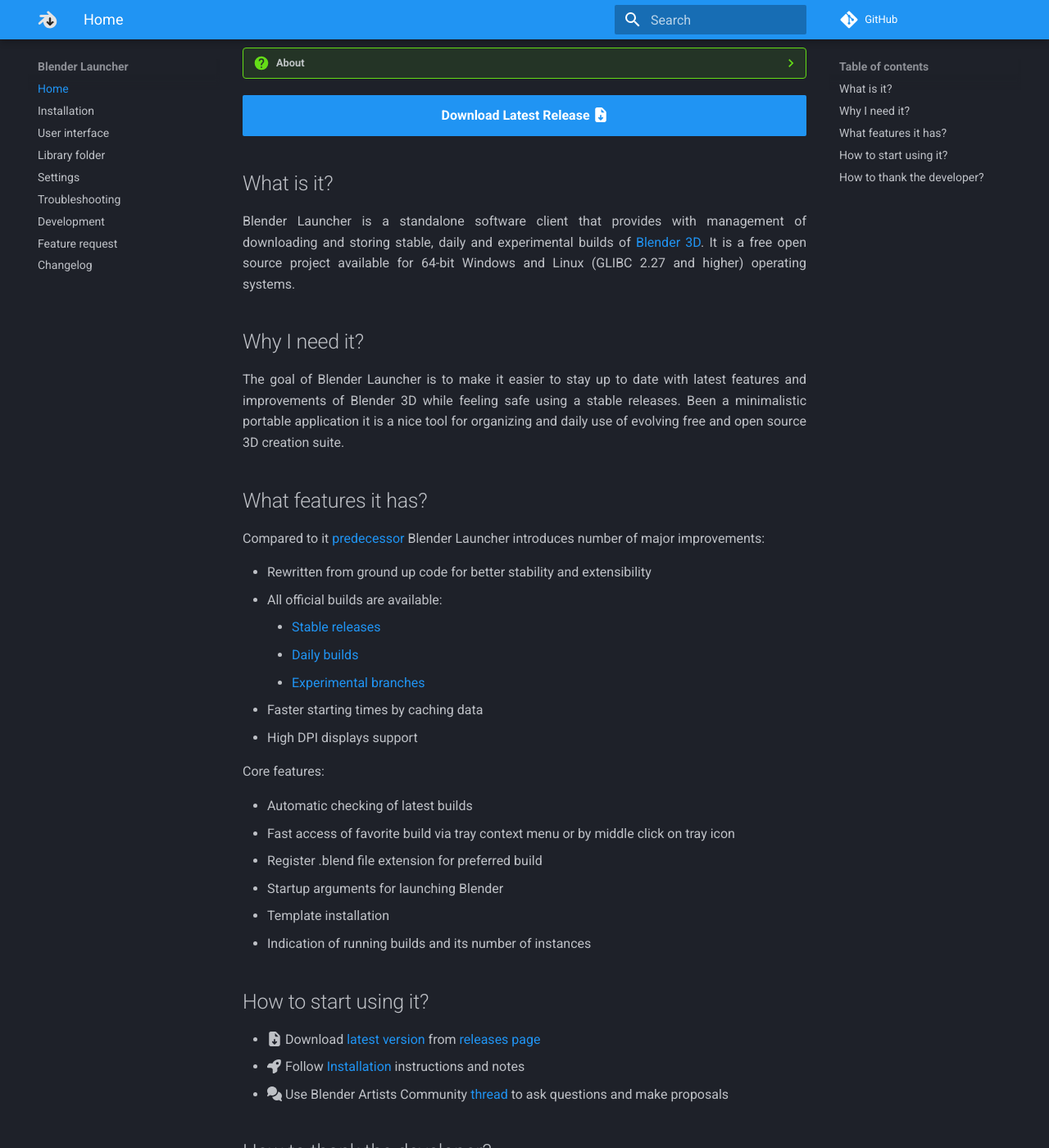
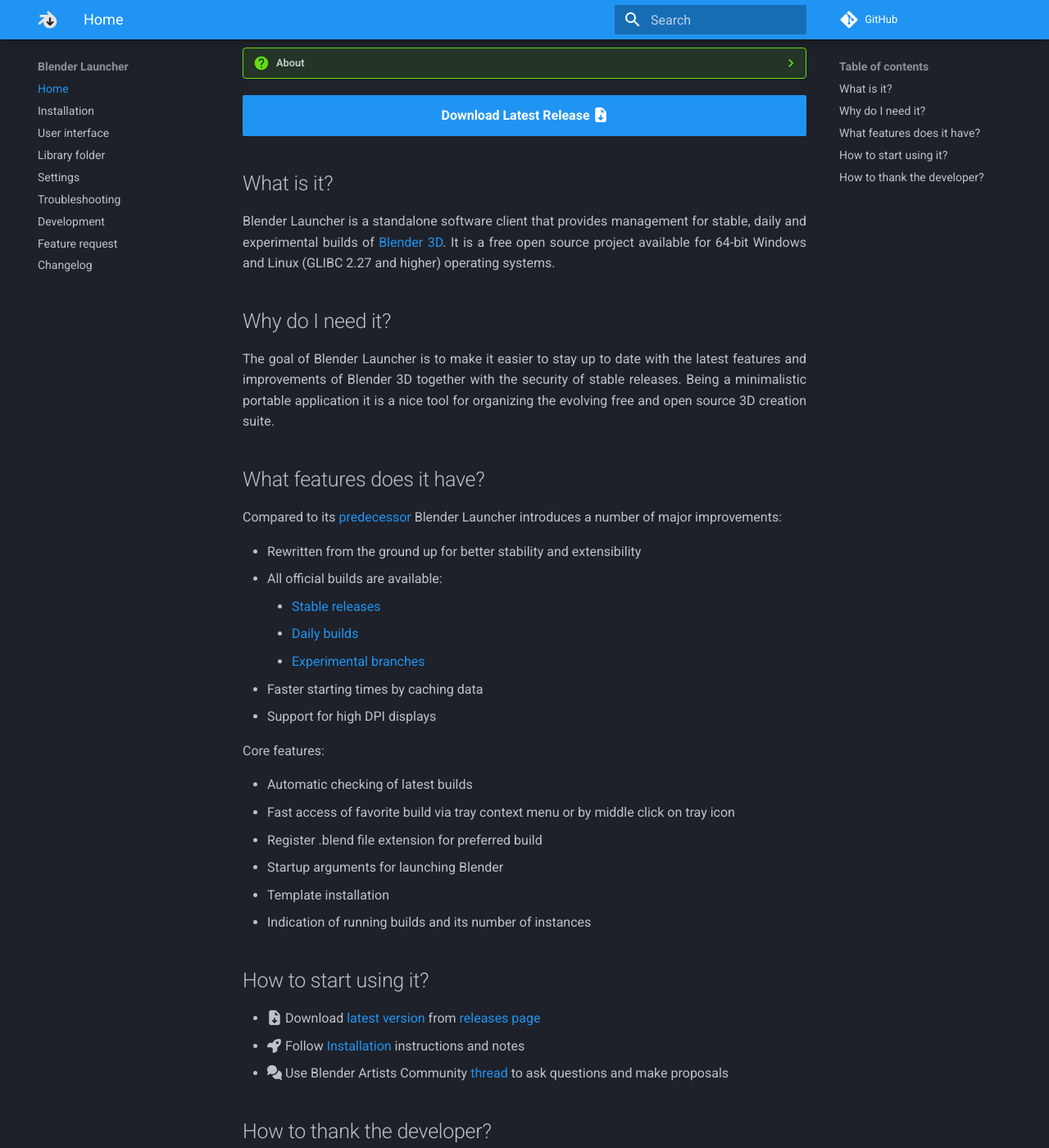
Before and after one commit to DotBow/Blender-Launcher, an MkDocs documentation site: the page built from docs/mkdocs/index.md, in a window 1280 px wide and 1400 px high, scrolled down 470 px. Shown: the whole window at 82% size. Built offline with MkDocs 1.6.1 and Material for MkDocs 9.7.7, drawn with Linux system fonts in a browser that asks for light colours; comment, search, counter and statistics services are not loaded.

Commit message:
Corrected and cleaned up English grammar (pull #54)

```diff
--- a/docs/mkdocs/index.md
+++ b/docs/mkdocs/index.md
@@ -31,23 +31,23 @@
 
 ## What is it?
 
-Blender Launcher is a standalone software client that provides with management of downloading and storing stable, daily and experimental builds of [Blender 3D](https://www.blender.org/). It is a free open source project available for 64-bit Windows and Linux (GLIBC 2.27 and higher) operating systems.
+Blender Launcher is a standalone software client that provides management for stable, daily and experimental builds of [Blender 3D](https://www.blender.org/). It is a free open source project available for 64-bit Windows and Linux (GLIBC 2.27 and higher) operating systems.
 
-## Why I need it?
+## Why do I need it?
 
-The goal of Blender Launcher is to make it easier to stay up to date with latest features and improvements of Blender 3D while feeling safe using a stable releases. Been a minimalistic portable application it is a nice tool for organizing and daily use of evolving free and open source 3D creation suite.
+The goal of Blender Launcher is to make it easier to stay up to date with the latest features and improvements of Blender 3D together with the security of stable releases. Being a minimalistic portable application it is a nice tool for organizing the evolving free and open source 3D creation suite.
 
-## What features it has?
+## What features does it have?
 
-Compared to it [predecessor](https://github.com/DotBow/Blender-Version-Manager) Blender Launcher introduces number of major improvements:
+Compared to its [predecessor](https://github.com/DotBow/Blender-Version-Manager) Blender Launcher introduces a number of major improvements:
 
-* Rewritten from ground up code for better stability and extensibility
+* Rewritten from the ground up for better stability and extensibility
 * All official builds are available:
     * [Stable releases](https://download.blender.org/release/)
     * [Daily builds](https://builder.blender.org/download/)
     * [Experimental branches](https://builder.blender.org/download/branches/)
 * Faster starting times by caching data
-* High DPI displays support
+* Support for high DPI displays
 
 Core features:
 
```
